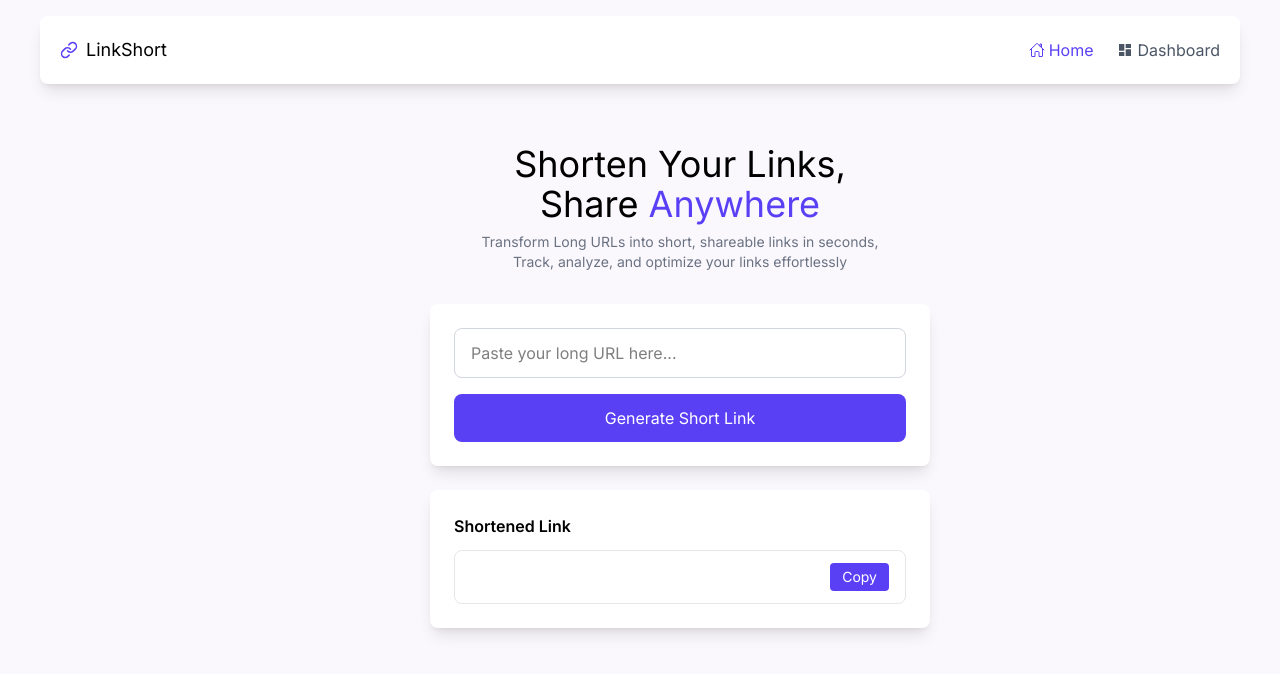
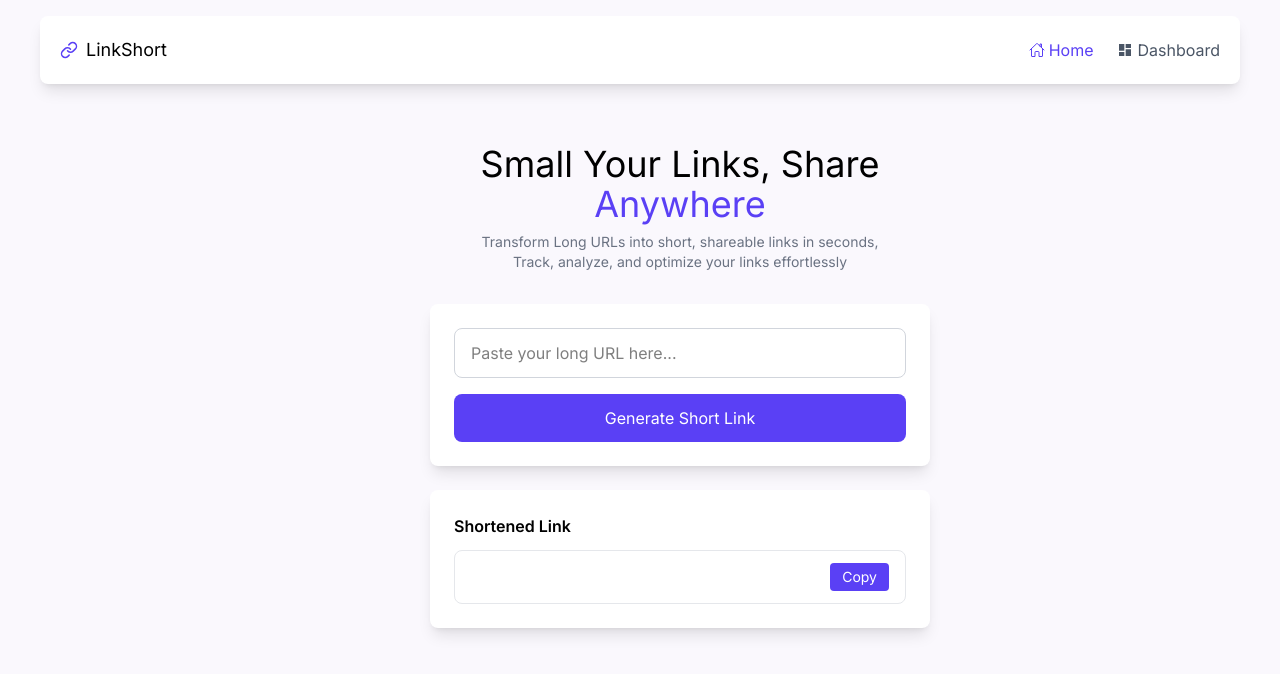
Before and after one commit to Vinitparmar03/url_shortner, a React (Vite) app in the folder frontend/: page / in a window 1280 px wide. Shown: the top 674 px of the page. Built offline with nearby package versions, Linux system fonts and the light colour scheme.

Commit message:
Update heading text from 'Shorten' to 'Small'

```diff
--- a/frontend/src/page/Home.jsx
+++ b/frontend/src/page/Home.jsx
@@ -55,7 +55,7 @@ export const Home = () =>{
     return (
         <div className="flex flex-col items-center w-full mx-10 mt-5">
             <div className="w-100 mt-10">
-                <h1 className="text-center text-4xl">Shorten Your Links, Share <span className="text-primary">Anywhere</span></h1>
+                <h1 className="text-center text-4xl">Small Your Links, Share <span className="text-primary">Anywhere</span></h1>
                 <h5 className="text-gray-500 text-center text-sm mt-2">Transform Long URLs into short, shareable links in seconds, Track, analyze, and optimize your links effortlessly</h5>
             </div>
 
```
